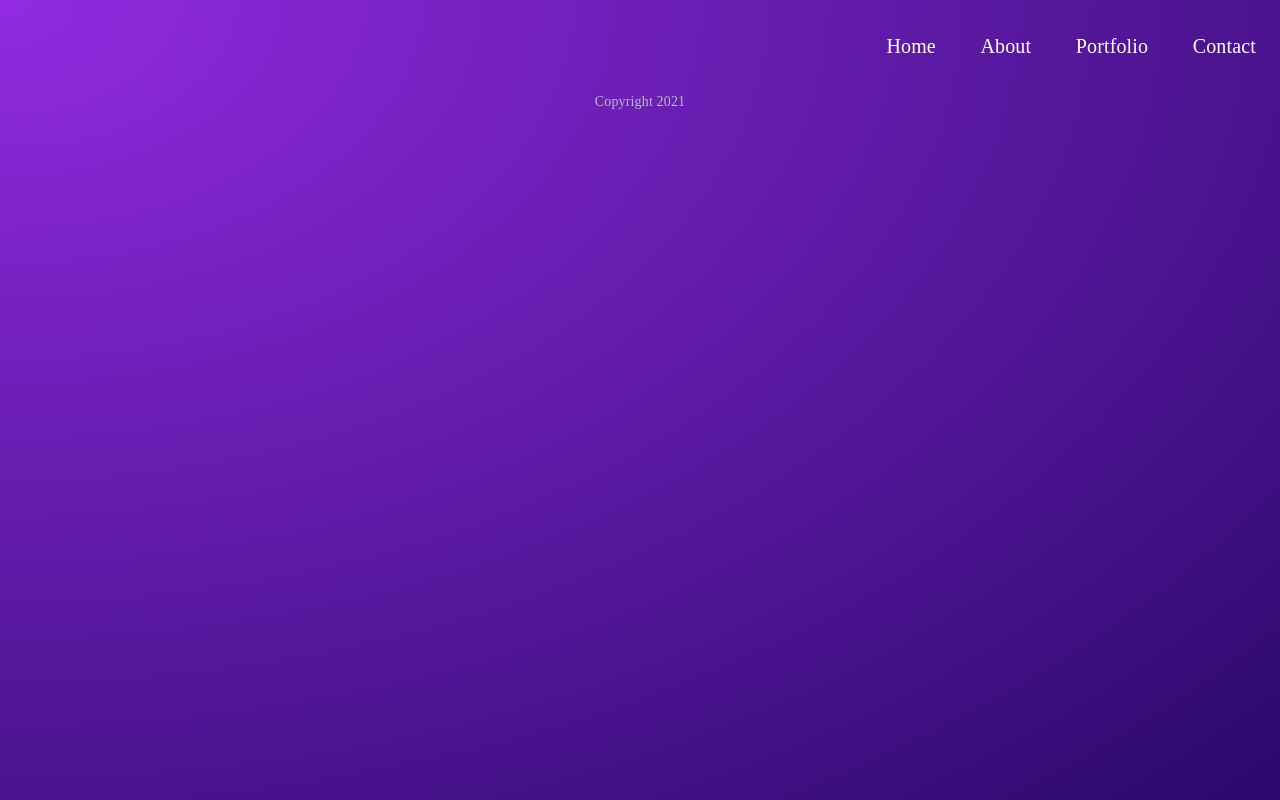
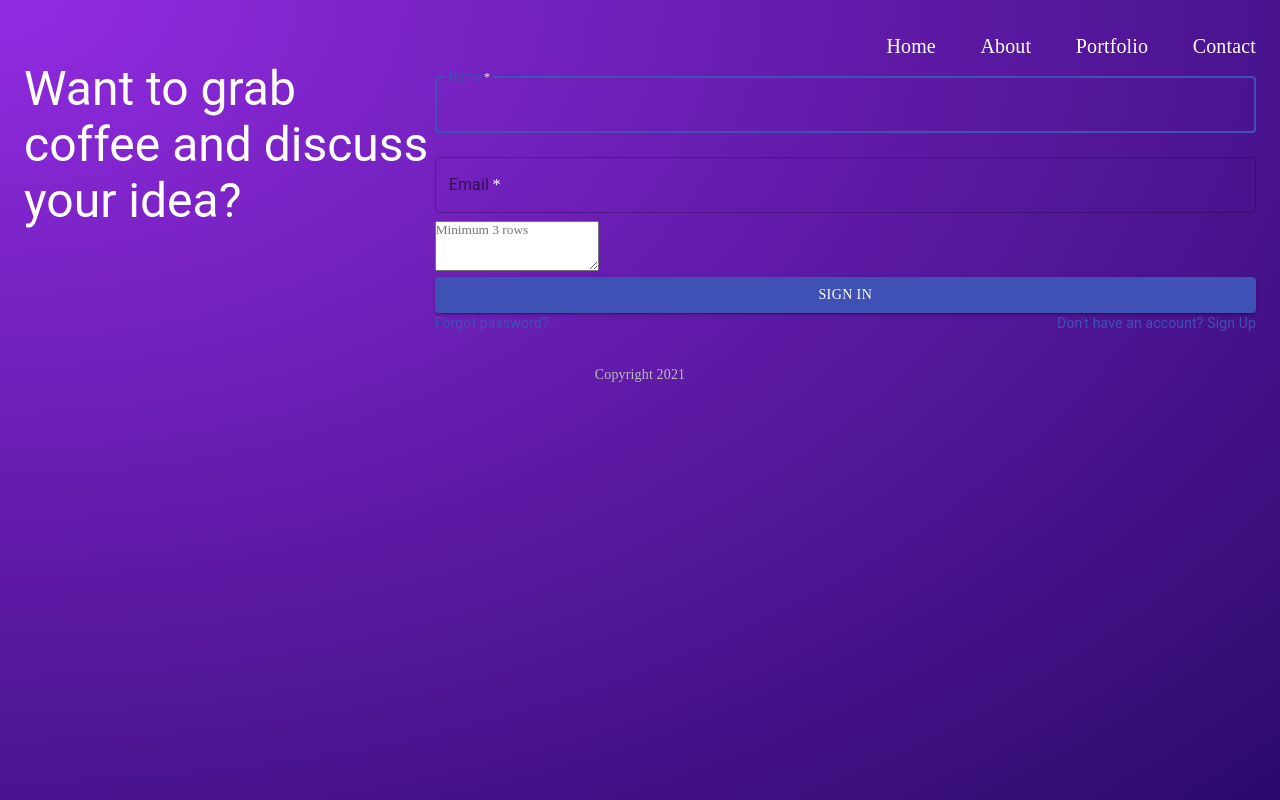
Before and after one commit to ZahraB21/portfolio-gatsby, a Gatsby site: page /contact in a window 1280 px wide. Built offline with nearby package versions, Linux system fonts and the light colour scheme; Gatsby itself is replaced by a stand-in of ours.

Commit message:
Adding contact form and title

```diff
--- a/src/pages/contact.js
+++ b/src/pages/contact.js
@@ -1,16 +1,61 @@
 import React from 'react'
 import Layout from '../components/Layout/Layout';
-import { Box, Grid, Typography } from '@material-ui/core';
+import { Button, Grid, Typography, TextField, FormControlLabel, Link, TextareaAutosize } from '@material-ui/core';
 import styles from '../styles/contact.module.css';
 
 const Contact = () => {
     return (
         <Layout>
-            <Grid container>
+            <Grid container className={styles.contactContainer}>
                 <Grid item xs={4}>
-
+                    <Typography variant="h3">Want to grab coffee and discuss your idea?</Typography>
                 </Grid>
-                <Grid item xs={8}></Grid>
+                <Grid item xs={8}>
+                    <form>
+                        <TextField
+                            variant="outlined"
+                            margin="normal"
+                            required
+                            fullWidth
+                            id="name"
+                            label="Name"
+                            name="name"
+                            autoFocus
+                        />
+                        <TextField
+                            variant="outlined"
+                            margin="normal"
+                            required
+                            fullWidth
+                            name="email"
+                            label="Email"
+                            type="email"
+                            id="email"
+                        />
+                        <TextareaAutosize label="Message" aria-label="minimum height" fullWidth rowsMin={3} placeholder="Minimum 3 rows" />
+                        <Button
+                            type="submit"
+                            fullWidth
+                            variant="contained"
+                            color="primary"
+                            className={styles.submit}
+                        >
+                            Sign In
+                        </Button>
+                        <Grid container>
+                            <Grid item xs>
+                            <Link href="#" variant="body2">
+                                Forgot password?
+                            </Link>
+                            </Grid>
+                            <Grid item>
+                            <Link href="#" variant="body2">
+                                {"Don't have an account? Sign Up"}
+                            </Link>
+                            </Grid>
+                        </Grid>
+                    </form>
+                </Grid>
             </Grid>
         </Layout>
     )
```
